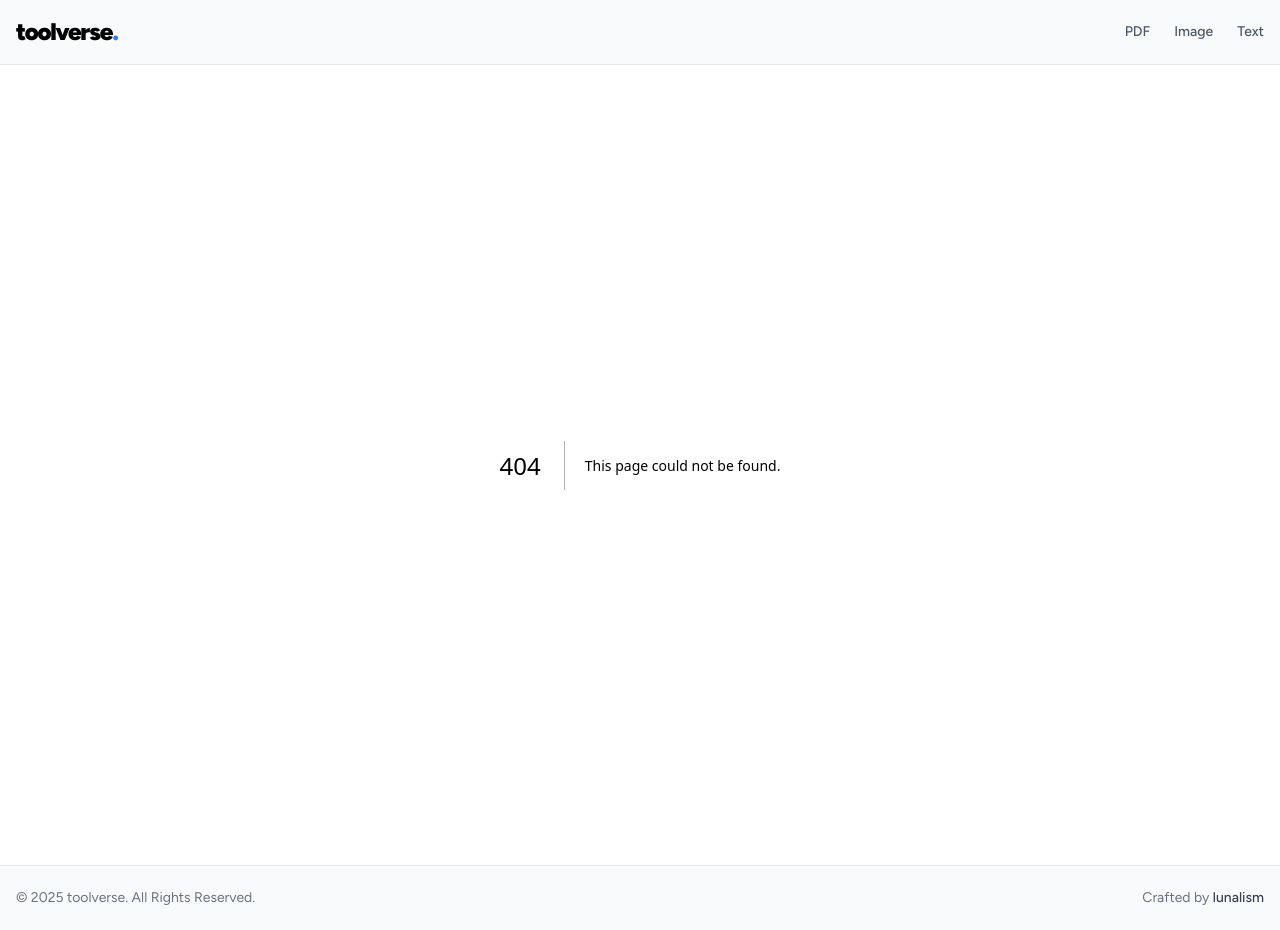
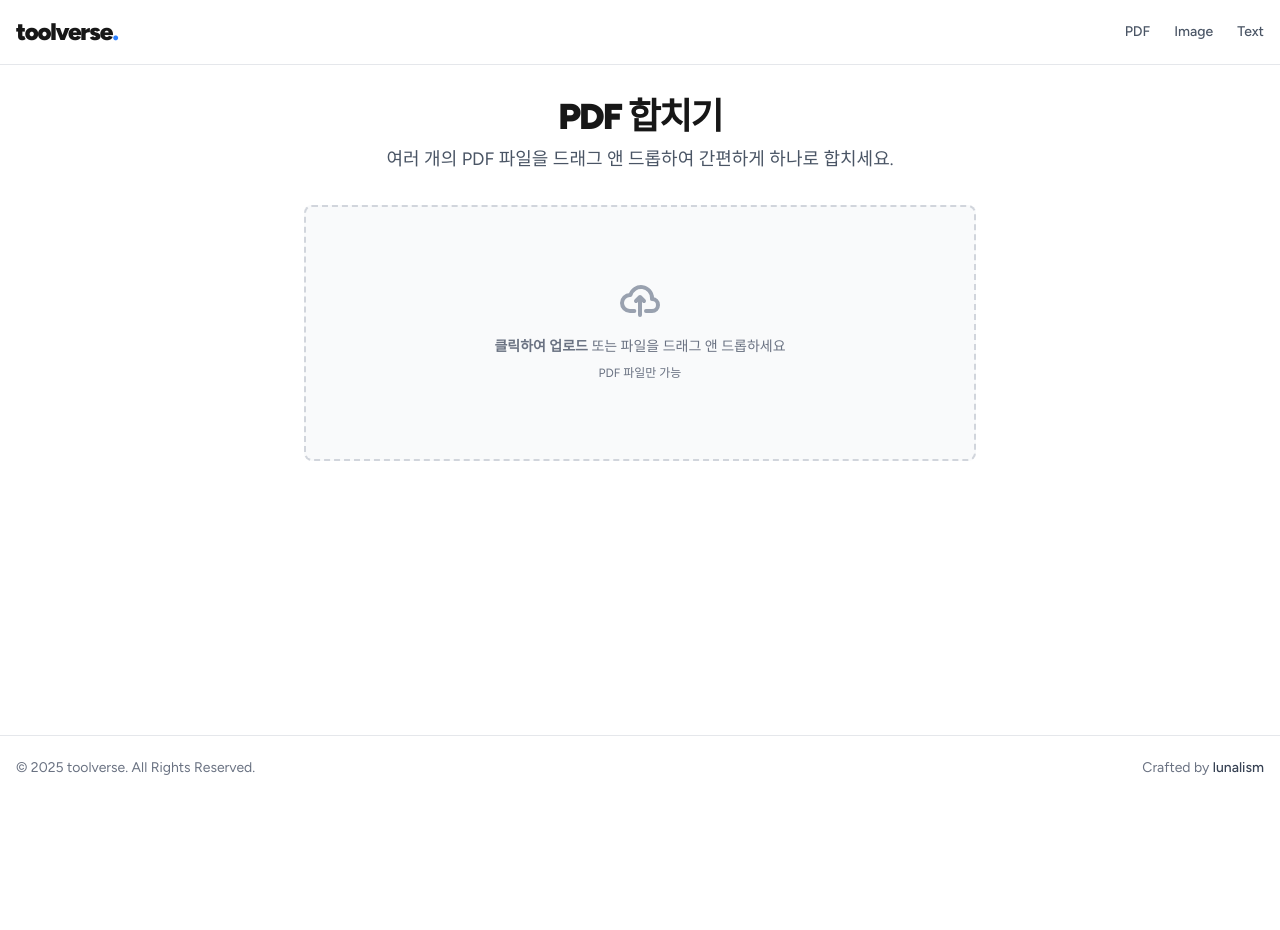
Before and after one commit to lunalism/toolverse, a Next.js app: page /pdf/merge in a window 1280 px wide. Before the commit this address had no page. After the commit the page ends 800 px from the top, so only its background shows below. Built offline with nearby package versions, Linux system fonts and the light colour scheme.

Commit message:
feat: Implement PDF file select and drag-and-drop UI

```diff
--- /dev/null
+++ b/src/app/pdf/merge/page.tsx
@@ -0,0 +1,88 @@
+// src/app/pdf/merge/page.tsx
+
+"use client";
+
+import { useState, ChangeEvent, DragEvent } from 'react';
+
+export default function PdfMergePage() {
+    const [files, setFiles] = useState<File[]>([]);
+    const [isDragging, setIsDragging] = useState<boolean>(false); // 드래그 상태를 추적할 state 추가
+
+    // 파일이 선택되거나 드롭되었을 때 호출될 함수
+    const handleFileChange = (newFiles: FileList | null) => {
+        if (newFiles) {
+            const pdfFiles = Array.from(newFiles).filter(file => file.type === "application/pdf");
+            setFiles(prevFiles => [...prevFiles, ...pdfFiles]);
+        }
+    };
+
+    // 파일 삭제 함수
+    const handleRemoveFile = (index: number) => {
+        setFiles(prevFiles => prevFiles.filter((_, i) => i !== index));
+    };
+
+    // 드래그 앤 드롭 관련 이벤트 핸들러들
+    const handleDragOver = (e: DragEvent<HTMLLabelElement>) => {
+        e.preventDefault();
+        setIsDragging(true);
+    };
+    const handleDragLeave = (e: DragEvent<HTMLLabelElement>) => {
+        e.preventDefault();
+        setIsDragging(false);
+    };
+    const handleDrop = (e: DragEvent<HTMLLabelElement>) => {
+        e.preventDefault();
+        setIsDragging(false);
+        handleFileChange(e.dataTransfer.files);
+    };
+
+    return (
+        <div className="container mx-auto px-4 py-8">
+            <div className="text-center mb-8">
+                <h1 className="text-4xl font-black tracking-tighter">PDF 합치기</h1>
+                <p className="text-lg text-gray-600 mt-2">
+                    여러 개의 PDF 파일을 드래그 앤 드롭하여 간편하게 하나로 합치세요.
+                </p>
+            </div>
+
+            <div className="w-full max-w-2xl mx-auto">
+                {/* 👇 드래그 앤 드롭 이벤트를 처리하기 위해 label에 핸들러들을 추가합니다. */}
+                <label
+                    htmlFor="file-upload"
+                    className={`flex flex-col items-center justify-center w-full h-64 border-2 border-dashed rounded-lg cursor-pointer transition-colors
+                        ${isDragging ? 'border-blue-500 bg-blue-50' : 'border-gray-300 bg-gray-50 hover:bg-gray-100'}
+                    `}
+                    onDragOver={handleDragOver}
+                    onDragLeave={handleDragLeave}
+                    onDrop={handleDrop}
+                >
+                    {/* ... SVG 아이콘 및 텍스트는 동일 ... */}
+                    <div className="flex flex-col items-center justify-center pt-5 pb-6">
+                        <svg className="w-10 h-10 mb-4 text-gray-400" aria-hidden="true" xmlns="http://www.w3.org/2000/svg" fill="none" viewBox="0 0 20 16"><path stroke="currentColor" strokeLinecap="round" strokeLinejoin="round" strokeWidth="2" d="M13 13h3a3 3 0 0 0 0-6h-.025A5.56 5.56 0 0 0 16 6.5 5.5 5.5 0 0 0 5.207 5.021C5.137 5.017 5.071 5 5 5a4 4 0 0 0 0 8h2.167M10 15V6m0 0L8 8m2-2 2 2"/></svg>
+                        <p className="mb-2 text-sm text-gray-500"><span className="font-semibold">클릭하여 업로드</span> 또는 파일을 드래그 앤 드롭하세요</p>
+                        <p className="text-xs text-gray-500">PDF 파일만 가능</p>
+                    </div>
+                    {/* 👇 input 태그에는 onChange 핸들러를 추가합니다. */}
+                    <input  id="file-upload" type="file" className="hidden" multiple accept=".pdf" onChange={(e: ChangeEvent<HTMLInputElement>) => handleFileChange(e.target.files)} />
+                </label>
+            </div>
+
+            {/* 👇 업로드된 파일 목록을 표시하는 로직을 추가합니다. */}
+            {files.length > 0 && (
+                <div className="w-full max-w-2xl mx-auto mt-8">
+                    <h2 className="text-lg font-semibold mb-2">선택된 파일 목록:</h2>
+                    <ul className="space-y-2">
+                        {files.map((file, index) => (
+                            <li key={index} className="flex items-center justify-between p-2 border rounded-md bg-white">
+                                <span className="text-sm text-gray-700 truncate">{file.name}</span>
+                                <button  onClick={() => handleRemoveFile(index)} className="text-red-500 hover:text-red-700 font-bold">
+                                    &times;
+                                </button>
+                            </li>
+                        ))}
+                    </ul>
+                </div>
+            )}
+        </div>
+    );
+}
--- a/src/components/main/Footer.tsx
+++ b/src/components/main/Footer.tsx
@@ -4,7 +4,7 @@ import Link from "next/link";
 
 const Footer = () => {
     return (
-        <footer className="w-full border-t border-gray-200 bg-gray-50">
+        <footer className="w-full border-t border-gray-200 bg-white-50">
             <div className="container mx-auto flex h-16 items-center justify-between px-4 text-sm text-gray-500">
                 <div>
                     © 2025 toolverse. All Rights Reserved.
--- a/src/components/main/Header.tsx
+++ b/src/components/main/Header.tsx
@@ -4,7 +4,7 @@ import Link from "next/link";
 
 const Header = () => {
   return (
-    <header className="w-full border-b border-gray-200 bg-gray-50 backdrop-blur-sm">
+    <header className="w-full border-b border-gray-200 bg-white-50 backdrop-blur-sm">
       <div className="container mx-auto flex h-16 items-center justify-between px-4">
         {/* Logo */}
         <Link href="/" className="text-2xl font-black tracking-tighter">
@@ -12,7 +12,7 @@ const Header = () => {
           <span className="text-blue-500">.</span>
         </Link>
 
-        {/* Navigation (暂时占位) */}
+        {/* Navigation */}
         <nav>
           <ul className="flex items-center space-x-6 text-sm font-medium text-gray-600">
             <li>PDF</li>
```
